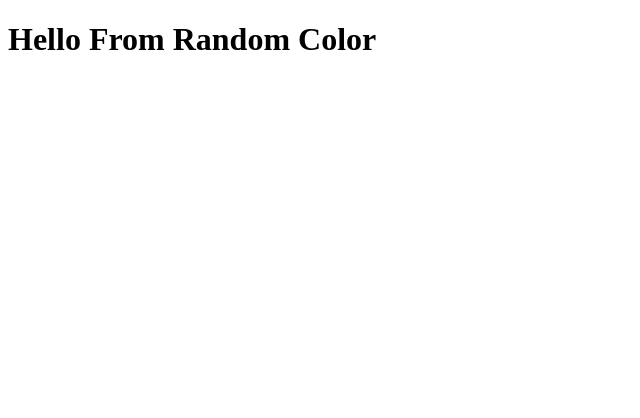
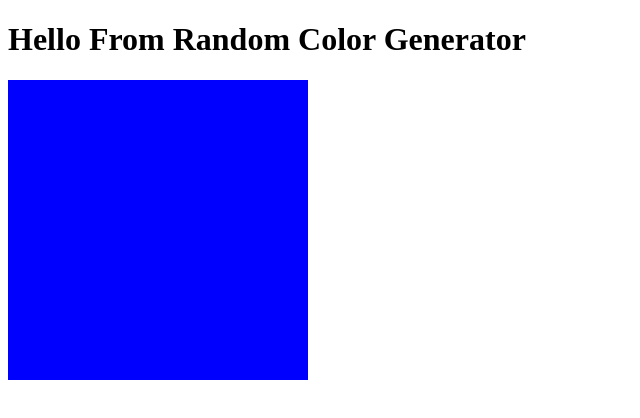
Before and after one commit to tannermeck/Lab-RandomColor-Component, a React app: page / in a window 1280 px wide. Shown: the top 418 px of the page, without its empty margins (0-640 px from the left). Built offline with nearby package versions, Linux system fonts and the light colour scheme.

Commit message:
color is randomly changed, but with each refresh

```diff
--- a/src/containers/RandomColor.jsx
+++ b/src/containers/RandomColor.jsx
@@ -1,11 +1,22 @@
 import React, { Component } from 'react';
 
 class RandomColor extends Component {
+    state = { colors: ['blue', 'green', 'red', 'orange', 'yellow', 'purple', 'grey'],
+                currentColor: 'blue' }
+
+    // handleColor = (colors) => {
+    //     this.setState({ currentColor: colors})
+    // }
 
     render() {
+        const randomNumber = Math.floor(Math.random() * 6)
+        const randomColor = this.state.colors[randomNumber]
+        console.log(randomColor)
         return (
             <>
-                <h1>Hello From Random Color</h1>
+                <h1>Hello From Random Color Generator</h1>
+                <div style={{ backgroundColor: randomColor, height: 300, width: 300 }}>
+                </div>
             </>
         )
     }
```
Also changed, not shown: src/presentation/Box.jsx (added).
